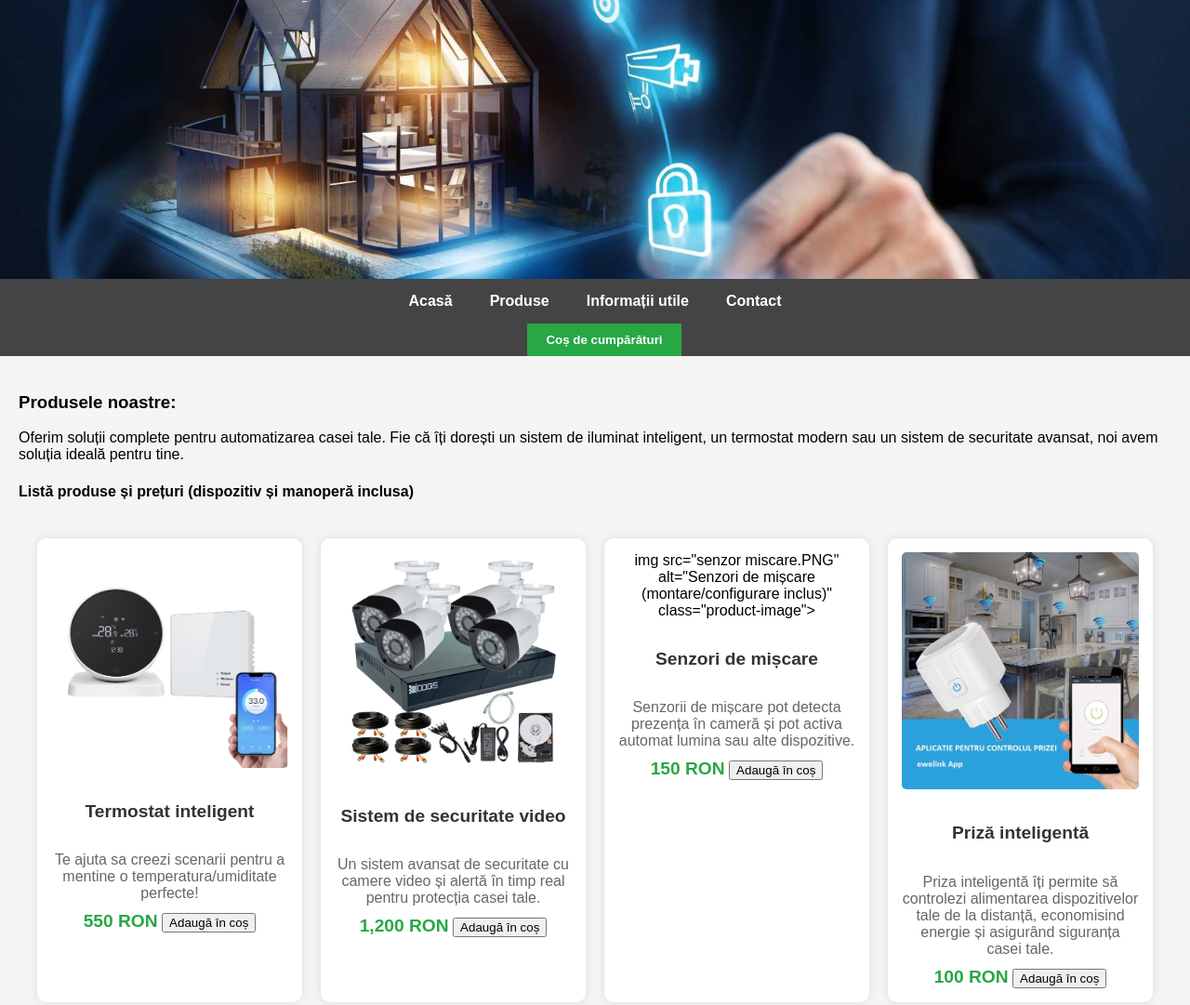
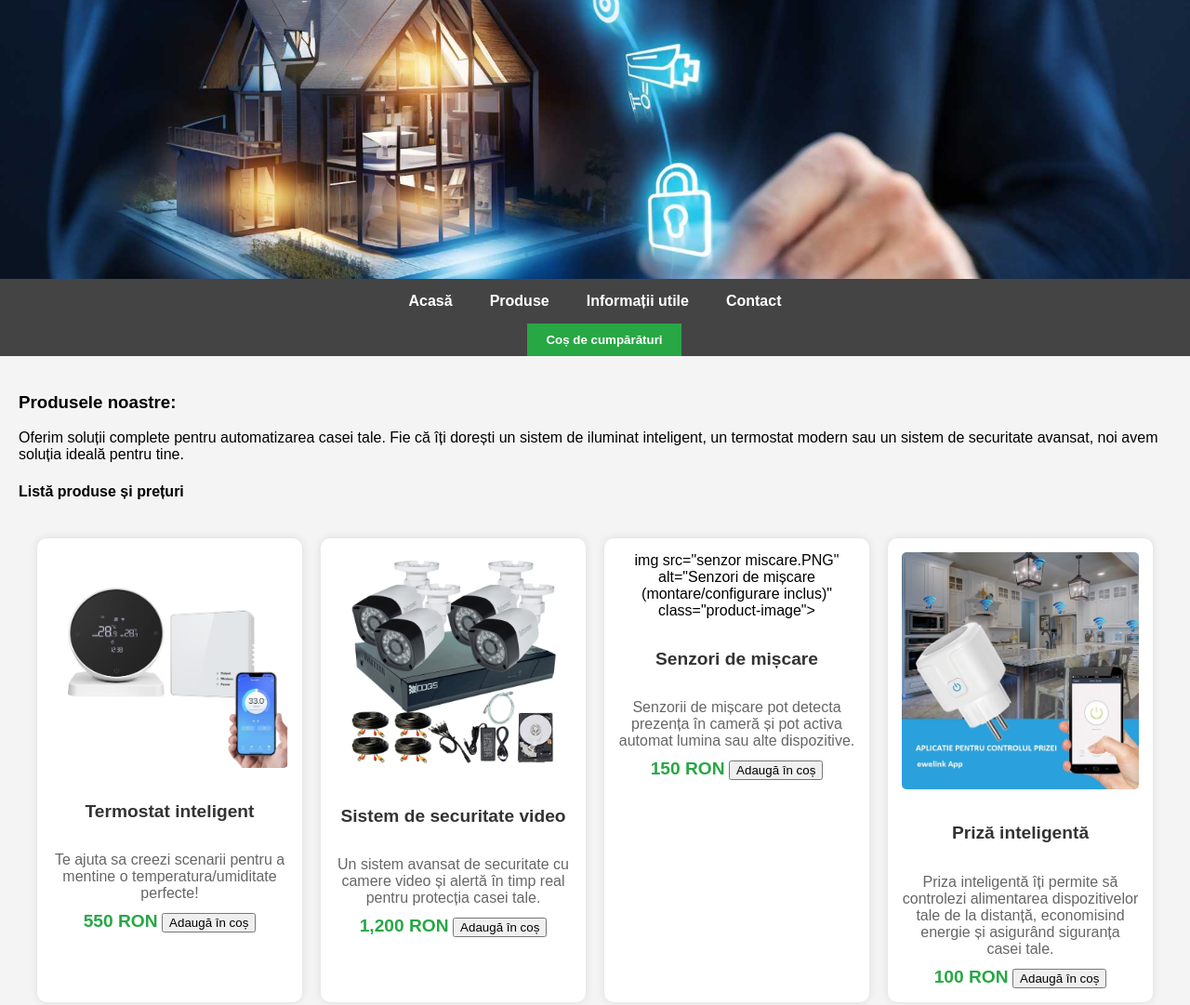
Before and after one commit to nenciug/teste, a plain HTML site: page produse.html in a window 1280 px wide. Shown: the top 1081 px of the page at 93% size. Drawn offline with Linux system fonts and the light colour scheme.

Commit message:
Update produse.html

```diff
--- a/produse.html
+++ b/produse.html
@@ -325,7 +325,7 @@
         <h3>Produsele noastre:</h3>
         <p>Oferim soluții complete pentru automatizarea casei tale. Fie că îți dorești un sistem de iluminat inteligent, un termostat modern sau un sistem de securitate avansat, noi avem soluția ideală pentru tine.</p>
 
-        <h4>Listă produse și prețuri (dispozitiv și manoperă inclusa)</h4>
+        <h4>Listă produse și prețuri</h4>
         <div class="product-container">
             <div class="product-item">
                 <img src="termostat.PNG" alt="Termostat inteligent (montare/configurare inclus)" class="product-image">
```
